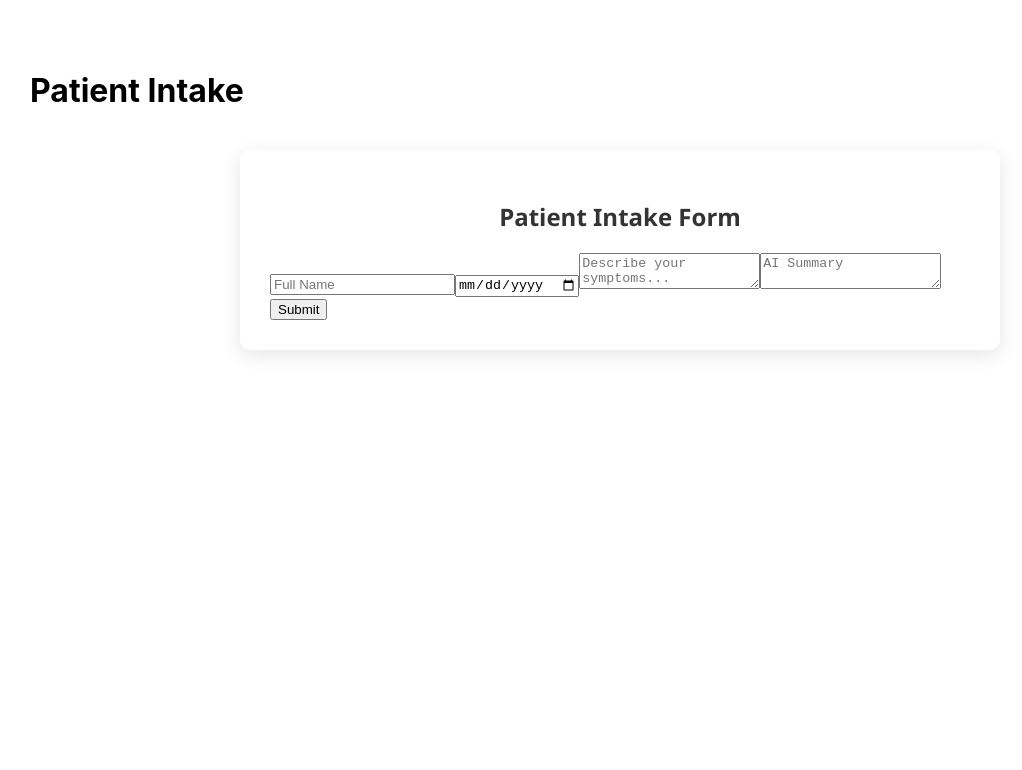
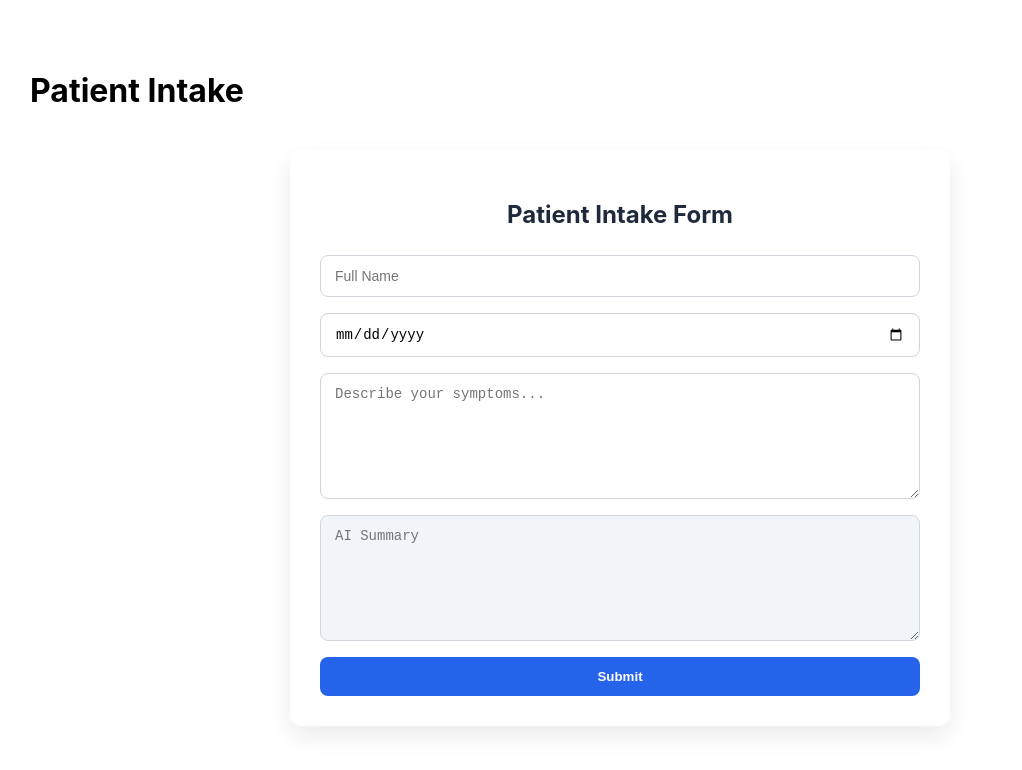
Before and after one commit to nemat777/clinic-frontend, a React (Create React App) app: page / in a window 1280 px wide. Shown: the top 770 px of the page, without its empty margins (20-1042 px from the left). Built offline with nearby package versions, Linux system fonts and the light colour scheme.

Commit message:
Improve patient form styling

```diff
--- a/src/App.css
+++ b/src/App.css
@@ -21,3 +21,72 @@ h1 {
   border: 1px solid #ccc;
   font-size: 16px;
 }
+.patient-form {
+  max-width: 600px;
+  margin: 40px auto;
+  padding: 30px;
+  background: #ffffff;
+  border-radius: 12px;
+  box-shadow: 0 10px 25px rgba(0, 0, 0, 0.08);
+  display: flex;
+  flex-direction: column;
+  gap: 16px;
+}
+
+.patient-form h2 {
+  text-align: center;
+  margin-bottom: 10px;
+  color: #1e293b;
+}
+
+.patient-form input,
+.patient-form textarea {
+  padding: 12px 14px;
+  border-radius: 8px;
+  border: 1px solid #d1d5db;
+  font-size: 14px;
+  transition: border 0.2s ease, box-shadow 0.2s ease;
+}
+
+.patient-form input:focus,
+.patient-form textarea:focus {
+  outline: none;
+  border-color: #2563eb;
+  box-shadow: 0 0 0 3px rgba(37, 99, 235, 0.15);
+}
+
+.patient-form textarea {
+  min-height: 100px;
+  resize: vertical;
+}
+
+.patient-form textarea[readonly] {
+  background-color: #f1f5f9;
+  color: #334155;
+}
+
+.patient-form button {
+  padding: 12px;
+  border-radius: 8px;
+  border: none;
+  background-color: #2563eb;
+  color: white;
+  font-weight: 600;
+  cursor: pointer;
+  transition: background-color 0.2s ease;
+}
+
+.patient-form button:hover {
+  background-color: #1d4ed8;
+}
+
+.patient-form button:disabled {
+  background-color: #94a3b8;
+  cursor: not-allowed;
+}
+
+.error {
+  color: #dc2626;
+  font-size: 14px;
+  text-align: center;
+}
--- a/src/PatientForm.css
+++ b/src/PatientForm.css
@@ -1,78 +1,69 @@
-/* src/PatientForm.css */
-
 .patient-form {
-  max-width: 700px;
+  max-width: 600px;
   margin: 40px auto;
   padding: 30px;
   background: #ffffff;
-  border-radius: 10px;
-  box-shadow: 0 5px 20px rgba(0,0,0,0.1);
-  font-family: 'Segoe UI', Tahoma, Geneva, Verdana, sans-serif;
+  border-radius: 12px;
+  box-shadow: 0 10px 25px rgba(0, 0, 0, 0.08);
+  display: flex;
+  flex-direction: column;
+  gap: 16px;
 }
 
-.form-title {
+.patient-form h2 {
   text-align: center;
-  margin-bottom: 25px;
-  color: #333;
+  margin-bottom: 10px;
+  color: #1e293b;
 }
 
-.form-group {
-  display: flex;
-  flex-direction: column;
-  margin-bottom: 15px;
+.patient-form input,
+.patient-form textarea {
+  padding: 12px 14px;
+  border-radius: 8px;
+  border: 1px solid #d1d5db;
+  font-size: 14px;
+  transition: border 0.2s ease, box-shadow 0.2s ease;
 }
 
-.form-group label {
-  margin-bottom: 5px;
-  font-weight: 600;
-  color: #555;
+.patient-form input:focus,
+.patient-form textarea:focus {
+  outline: none;
+  border-color: #2563eb;
+  box-shadow: 0 0 0 3px rgba(37, 99, 235, 0.15);
 }
 
-.form-group input,
-.form-group select,
-.form-group textarea {
-  padding: 10px;
-  border-radius: 6px;
-  border: 1px solid #ccc;
-  font-size: 14px;
+.patient-form textarea {
+  min-height: 100px;
   resize: vertical;
 }
 
-.form-group textarea {
-  min-height: 60px;
+.patient-form textarea[readonly] {
+  background-color: #f1f5f9;
+  color: #334155;
 }
 
-.form-error {
-  color: #d93025;
-  text-align: center;
-  margin-bottom: 15px;
-  font-weight: bold;
+.patient-form button {
+  padding: 12px;
+  border-radius: 8px;
+  border: none;
+  background-color: #2563eb;
+  color: white;
+  font-weight: 600;
+  cursor: pointer;
+  transition: background-color 0.2s ease;
 }
 
-.form-success {
-  max-width: 600px;
-  margin: 50px auto;
-  padding: 30px;
-  background: #e6ffed;
-  border-radius: 10px;
-  border: 1px solid #5cb85c;
-  text-align: center;
-  color: #155724;
-  font-weight: bold;
+.patient-form button:hover {
+  background-color: #1d4ed8;
 }
 
-.form-submit {
-  background: #007bff;
-  color: white;
-  border: none;
-  padding: 12px 25px;
-  font-size: 16px;
-  border-radius: 6px;
-  cursor: pointer;
-  transition: all 0.2s ease-in-out;
-  margin-top: 10px;
+.patient-form button:disabled {
+  background-color: #94a3b8;
+  cursor: not-allowed;
 }
 
-.form-submit:hover {
-  background: #0056b3;
+.error {
+  color: #dc2626;
+  font-size: 14px;
+  text-align: center;
 }
```
